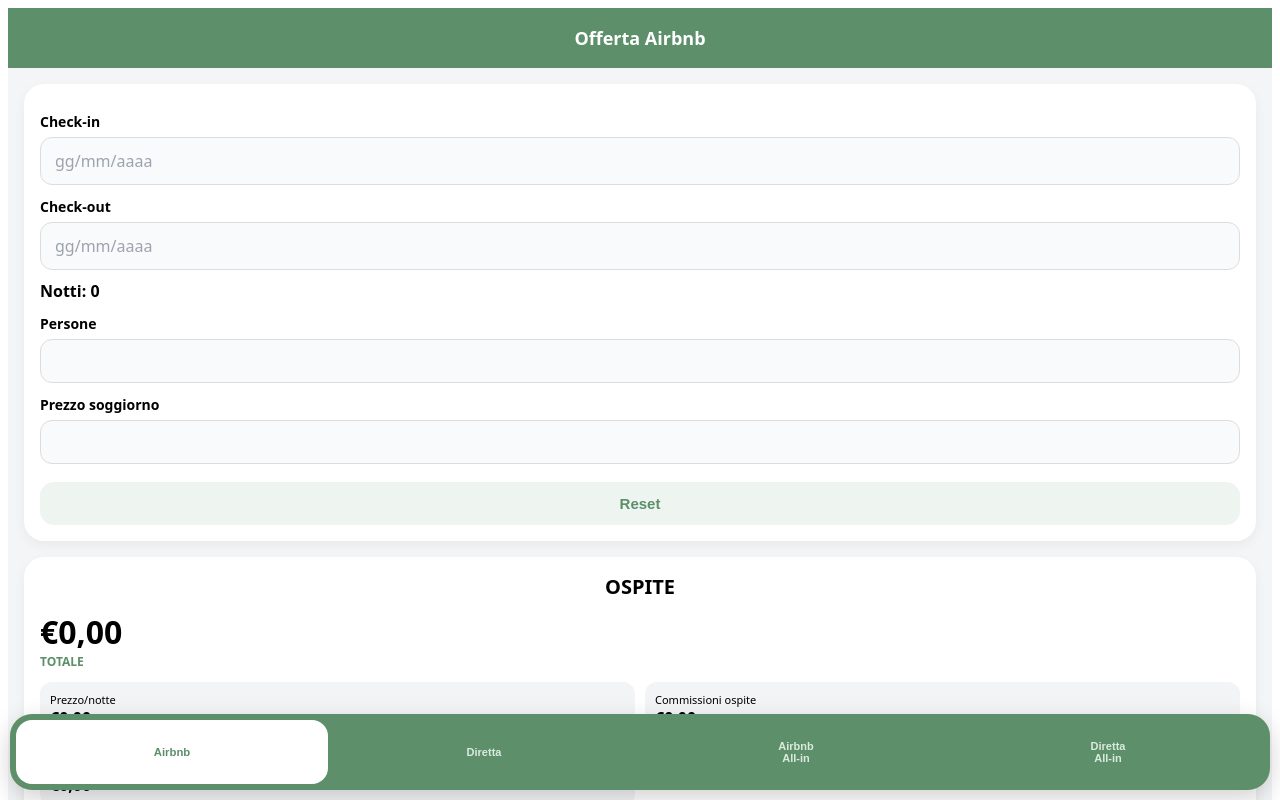
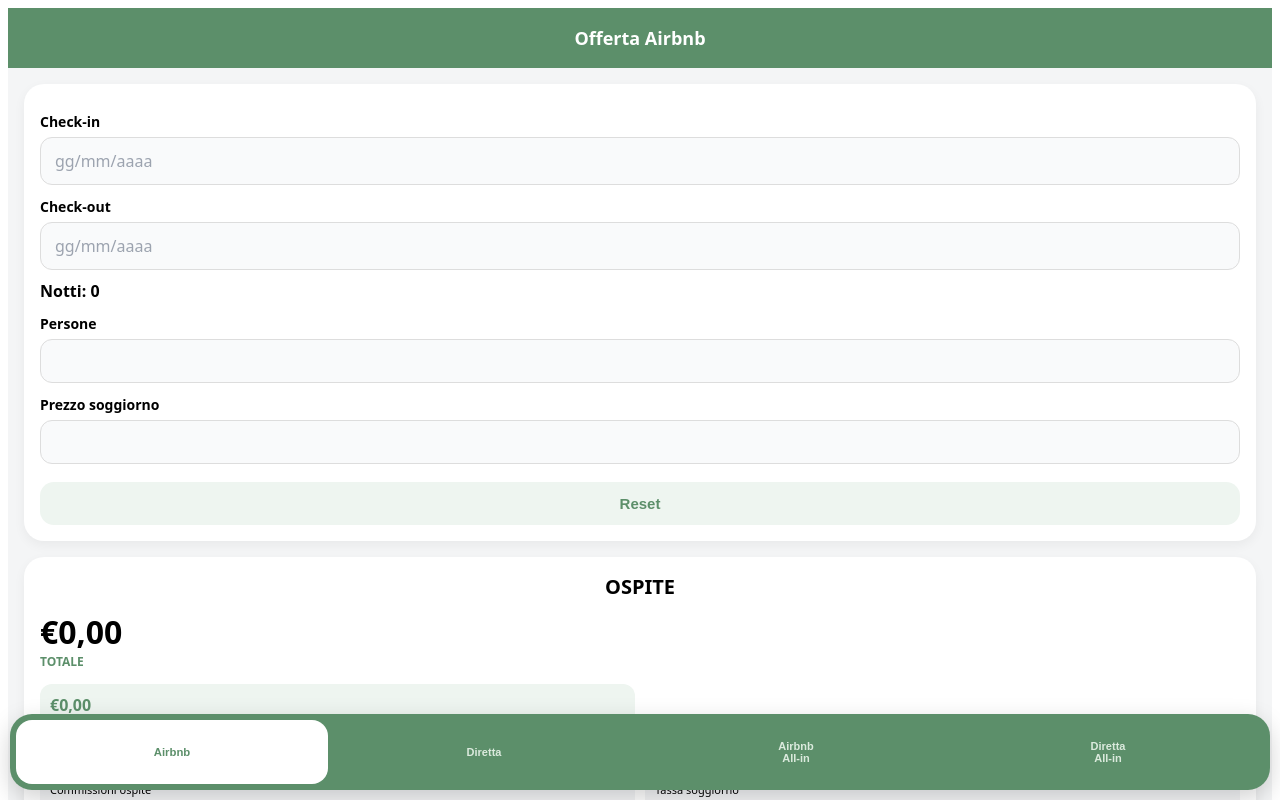
Before and after one commit to danix87sp/calcolatore-romolhouse, a React (Vite) app: page / in a window 1280 px wide. Shown: the top 800 px of the page. Built offline with nearby package versions, Linux system fonts and the light colour scheme.

Commit message:
Update App.jsx

```diff
--- a/src/App.jsx
+++ b/src/App.jsx
@@ -320,25 +320,47 @@
   const mainLabel = isGuest ? "Totale" : "Netto";
   const mainValue = obj[mainLabel] ?? 0;
 
+  const summaryEntries = Object.entries(obj).filter(([k]) => {
+    if (k === "Prezzo/notte") return true;
+    if (k === "Prezzo/persona" && personsNumber > 1) return true;
+    return false;
+  });
+
+  const detailEntries = Object.entries(obj).filter(([k]) => {
+    if (k === "Totale" || k === "Netto") return false;
+    if (k === "Prezzo/notte" || k === "Prezzo/persona") return false;
+    return true;
+  });
+
   return (
     <div style={card}>
       <div style={sectionTitle}>{title}</div>
+
       <div style={bigNumber}>€{eur(mainValue)}</div>
       <div style={subLabel}>{mainLabel}</div>
 
-      <div style={grid}>
-        {Object.entries(obj)
-          .filter(([k]) => {
-            if (k === "Totale" || k === "Netto") return false;
-            if (k === "Prezzo/persona" && personsNumber <= 1) return false;
-            return true;
-          })
-          .map(([k, v]) => (
-            <div key={k} style={box}>
-              <div style={boxLabel}>{k}</div>
-              <div style={boxValue}>€{eur(v)}</div>
+      {isGuest && summaryEntries.length > 0 && (
+        <div style={summaryGrid}>
+          {summaryEntries.map(([k, v]) => (
+            <div key={k} style={summaryBox}>
+              <div style={summaryValue}>€{eur(v)}</div>
+              <div style={summaryLabel}>{k}</div>
             </div>
           ))}
+        </div>
+      )}
+
+      {isGuest && summaryEntries.length > 0 && detailEntries.length > 0 && (
+        <div style={sectionDivider} />
+      )}
+
+      <div style={grid}>
+        {detailEntries.map(([k, v]) => (
+          <div key={k} style={box}>
+            <div style={boxLabel}>{k}</div>
+            <div style={boxValue}>€{eur(v)}</div>
+          </div>
+        ))}
       </div>
     </div>
   );
@@ -476,6 +498,40 @@
   textTransform: "uppercase",
 };
 
+const summaryGrid = {
+  display: "grid",
+  gridTemplateColumns: "1fr 1fr",
+  gap: 10,
+  marginTop: 14,
+  marginBottom: 14,
+};
+
+const summaryBox = {
+  background: "#eef5f0",
+  padding: 10,
+  borderRadius: 12,
+};
+
+const summaryValue = {
+  color: "#5c8f6a",
+  fontWeight: 800,
+  fontSize: 16,
+};
+
+const summaryLabel = {
+  color: "#5c8f6a",
+  fontWeight: 800,
+  fontSize: 11,
+  textTransform: "uppercase",
+  marginTop: 2,
+};
+
+const sectionDivider = {
+  height: 1,
+  background: "#edf0ef",
+  margin: "6px 0 14px",
+};
+
 const grid = {
   display: "grid",
   gridTemplateColumns: "1fr 1fr",
```
